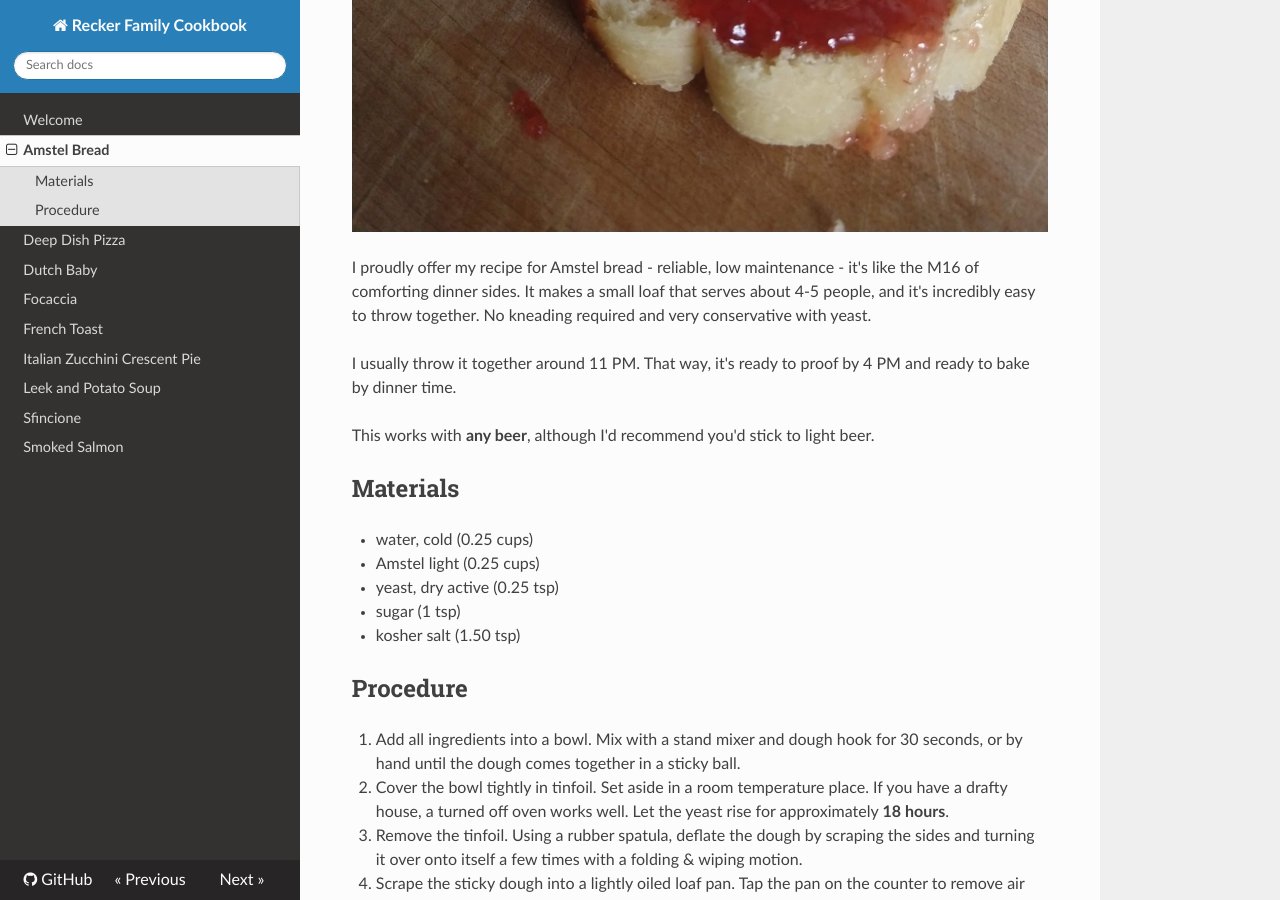
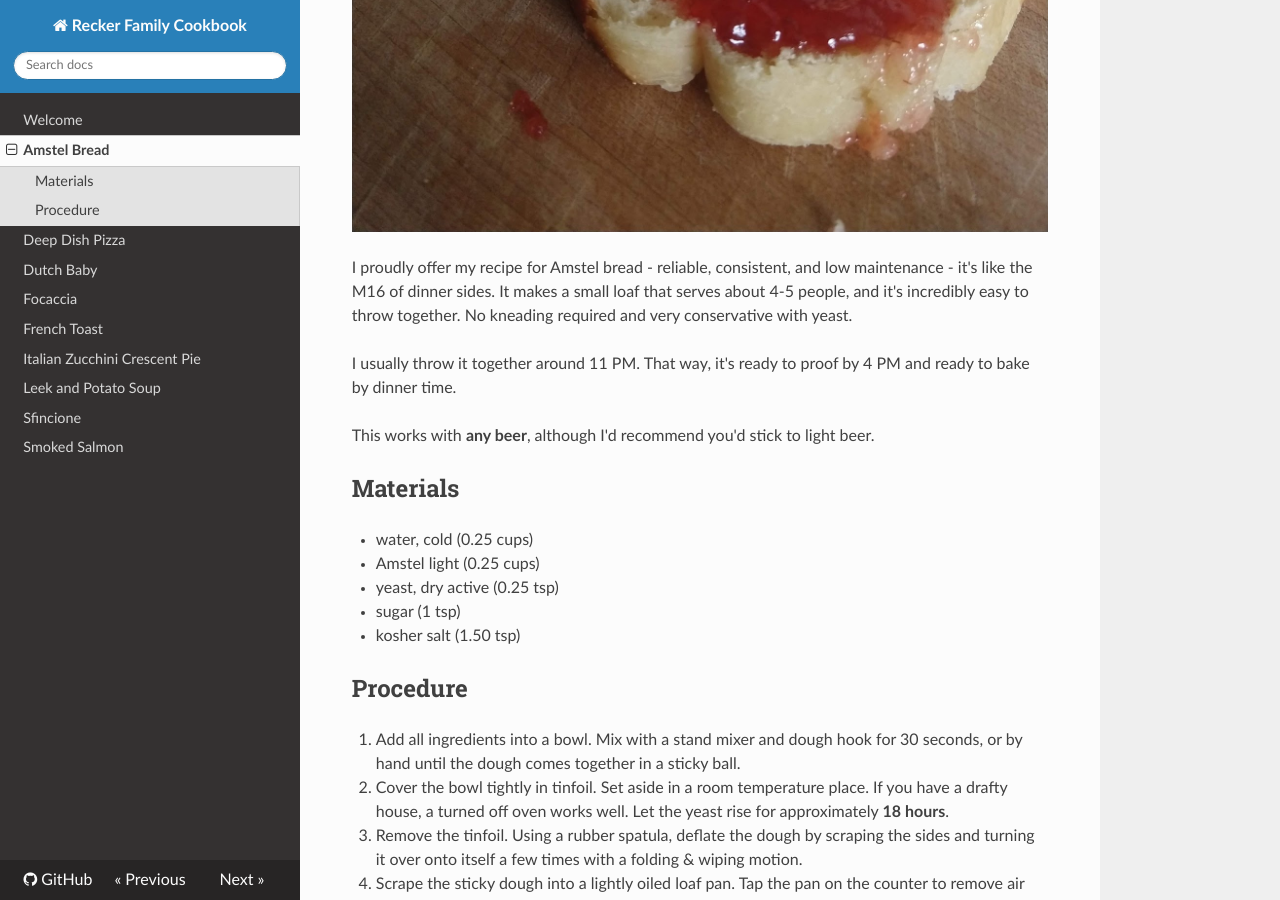
Before and after one commit to arecker/cookbook, an MkDocs documentation site: the page built from recipes/amstel-bread.md, in a window 1280 px wide and 900 px high, scrolled down 904 px. Built offline with MkDocs 1.6.1, drawn with Linux system fonts in a browser that asks for light colours; nearby versions of some CDN libraries.

Commit message:
Amstel bread description

```diff
--- a/recipes/amstel-bread.md
+++ b/recipes/amstel-bread.md
@@ -4,11 +4,10 @@ Author: Alex Recker
 
 ![](images/amstel-bread.jpg)
 
-I proudly offer my recipe for Amstel bread - reliable, low
-maintenance - it's like the M16 of comforting dinner sides.  It makes
-a small loaf that serves about 4-5 people, and it's incredibly easy to
-throw together.  No kneading required and very conservative with
-yeast.
+I proudly offer my recipe for Amstel bread - reliable, consistent, and
+low maintenance - it's like the M16 of dinner sides.  It makes a small
+loaf that serves about 4-5 people, and it's incredibly easy to throw
+together.  No kneading required and very conservative with yeast.
 
 I usually throw it together around 11 PM.  That way, it's ready to
 proof by 4 PM and ready to bake by dinner time.
```
